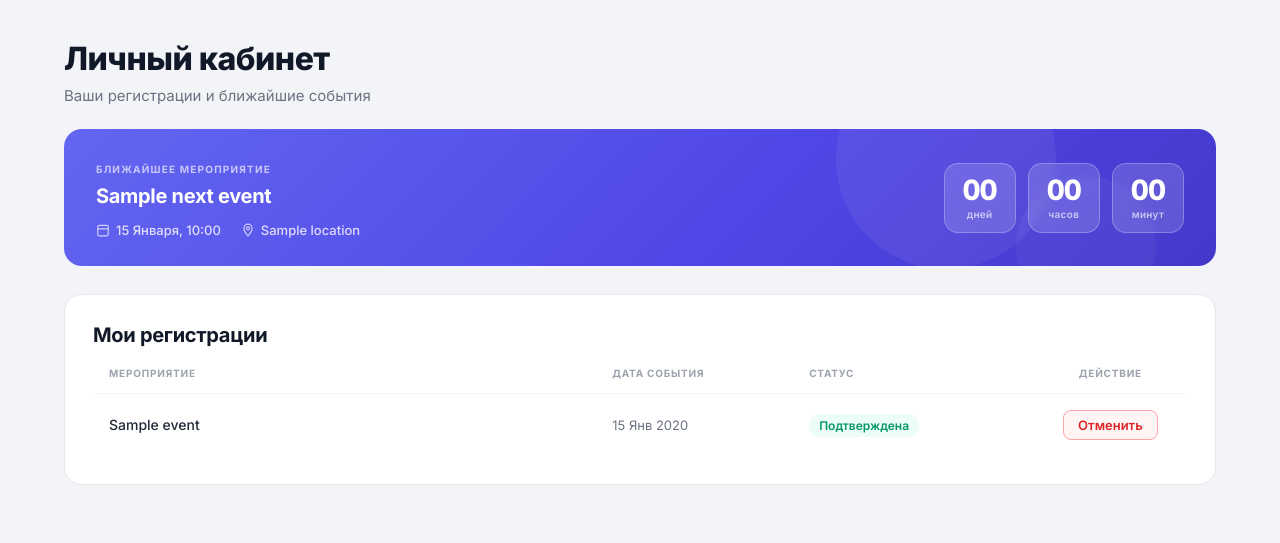
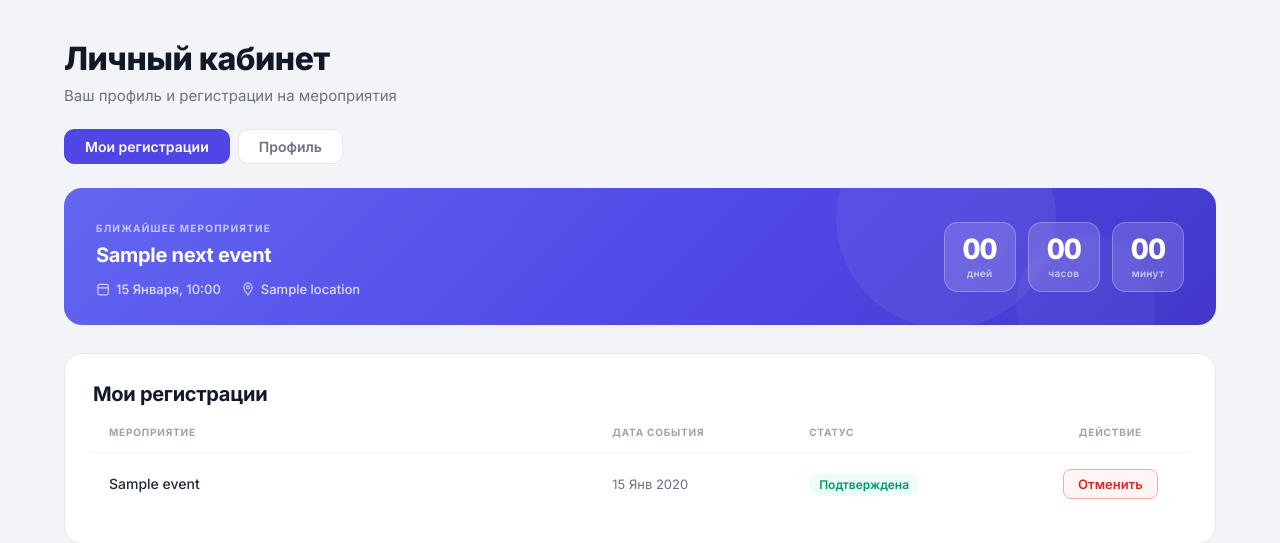
Before and after one commit to zonor121/mini-pet-m, a Flask app: template templates/cabinet.html in a window 1280 px wide. Shown: the part 65-608 px from the top of the page. Run offline with Flask 3, Linux system fonts and the light colour scheme; the template is opened without the code that fills it: most values are stand-ins (such as "Sample title", 1, 10 or a date in 2020).

Commit message:
added user self profile redacting

```diff
--- a/static/styles.css
+++ b/static/styles.css
@@ -408,6 +408,45 @@ button, input, select { font-family: 'Inter', sans-serif; }
     padding: 48px 0;
     color: #9CA3AF;
     font-size: 15px;
+}
+
+/* ── Кабинет: вкладки и профиль ───────────────────────────── */
+.cabinet-tabs {
+    display: flex;
+    gap: 8px;
+    margin-bottom: 24px;
+    flex-wrap: wrap;
+}
+
+.cabinet-tabs .tab {
+    display: inline-flex;
+    align-items: center;
+    gap: 8px;
+    padding: 8px 20px;
+    border-radius: 10px;
+    font-size: 14px;
+    font-weight: 600;
+}
+
+.profile-card {
+    max-width: 560px;
+}
+
+.profile-form {
+    display: flex;
+    flex-direction: column;
+    gap: 18px;
+}
+
+.form-hint {
+    font-size: 12px;
+    color: #9CA3AF;
+}
+
+.profile-form__actions {
+    margin-top: 6px;
+    display: flex;
+    justify-content: flex-start;
 }
 
 /* ── Прошедшие мероприятия (index) ────────────────────────── */
--- a/templates/cabinet.html
+++ b/templates/cabinet.html
@@ -4,9 +4,60 @@
 {% block content %}
 <section class="hero">
     <h1 class="hero__title">Личный кабинет</h1>
-    <p class="hero__subtitle">Ваши регистрации и ближайшие события</p>
+    <p class="hero__subtitle">Ваш профиль и регистрации на мероприятия</p>
 </section>
 
+<!-- Меню кабинета -->
+<nav class="cabinet-tabs">
+    <a href="{{ url_for('main.cabinet') }}"
+       class="tab {% if active_tab != 'profile' %}tab--active{% endif %}"
+       data-tab="registrations">Мои регистрации</a>
+    <a href="{{ url_for('main.cabinet', tab='profile') }}"
+       class="tab {% if active_tab == 'profile' %}tab--active{% endif %}"
+       data-tab="profile">Профиль</a>
+</nav>
+
+{% if active_tab == 'profile' %}
+<!-- ═══ Вкладка: Профиль ═══ -->
+<section class="registrations profile-card">
+    <h2 class="registrations__title">Профиль</h2>
+
+    <form action="{{ url_for('main.update_profile') }}" method="POST" class="profile-form">
+        <div class="form-group">
+            <label class="form-label" for="pf-email">Email</label>
+            <input type="email" id="pf-email" class="form-input" value="{{ profile.email if profile else get_current_user().email }}" readonly>
+            <span class="form-hint">Email изменяется через администратора</span>
+        </div>
+
+        <div class="form-group">
+            <label class="form-label" for="pf-name">ФИО</label>
+            <input type="text" id="pf-name" name="full_name" class="form-input"
+                   value="{{ profile.full_name if profile else get_current_user().full_name }}"
+                   placeholder="Иванов Иван Иванович" required>
+        </div>
+
+        <div class="form-group">
+            <label class="form-label" for="pf-phone">Телефон</label>
+            <input type="tel" id="pf-phone" name="phone" class="form-input"
+                   value="{{ profile.phone if profile and profile.phone else '' }}"
+                   placeholder="+7 (999) 123-45-67">
+        </div>
+
+        <div class="form-group">
+            <label class="form-label">Роль</label>
+            <input type="text" class="form-input"
+                   value="{% if profile and profile.role == 'super_admin' %}Супер Админ{% elif profile and profile.role == 'admin' %}Организатор{% else %}Пользователь{% endif %}"
+                   readonly>
+        </div>
+
+        <div class="profile-form__actions">
+            <button type="submit" class="btn btn--primary">Сохранить изменения</button>
+        </div>
+    </form>
+</section>
+
+{% else %}
+<!-- ═══ Вкладка: Мои регистрации ═══ -->
 {% if next_event %}
 <section class="countdown-banner" data-event-date="{{ next_event.event_date }}">
     <div class="countdown-banner__info">
@@ -87,4 +138,5 @@
         </table>
     </div>
 </section>
+{% endif %}
 {% endblock %}
```
Also changed, not shown: routes/main.py (+44 -2 lines).
